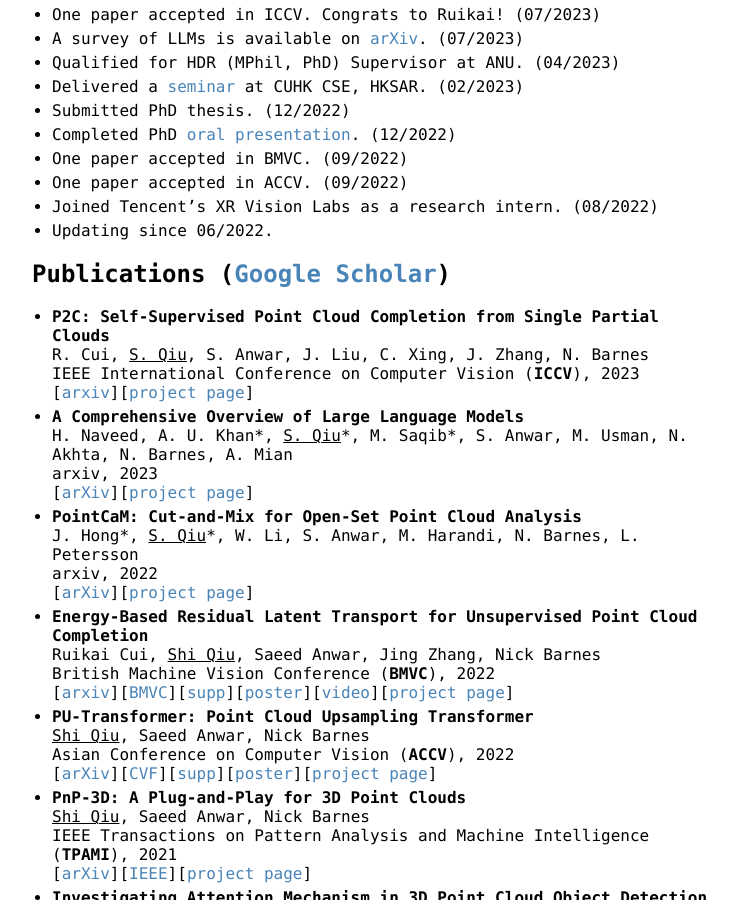
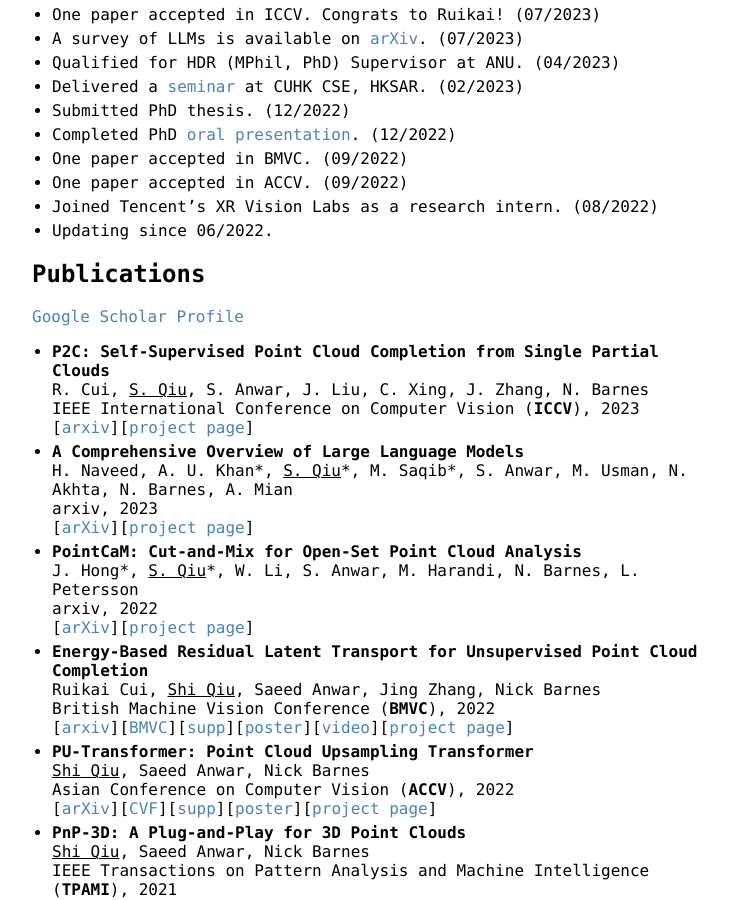
Before and after one commit to ShiQiu0419/ShiQiu0419.github.io, a Jekyll site: the page built from index.md, in a window 1280 px wide and 900 px high, scrolled down 414 px. Shown: the whole window, without its empty margins (258-995 px from the left). Built offline with Jekyll 4.4.1, drawn with Linux system fonts in a browser that asks for light colours; our own code applies the rules of GitHub Pages for plain Markdown files.

Commit message:
Update index.md

```diff
--- a/index.md
+++ b/index.md
@@ -21,7 +21,8 @@ I will be joining the Department of Computer Science and Engineering at The Chin
 * Joined Tencent's XR Vision Labs as a research intern. (08/2022)
 * Updating since 06/2022.
 
-## Publications ([Google Scholar](https://scholar.google.com/citations?user=OPNVthUAAAAJ))
+## Publications
+[Google Scholar Profile](https://scholar.google.com/citations?user=OPNVthUAAAAJ)
 * **P2C: Self-Supervised Point Cloud Completion from Single Partial Clouds**
 R. Cui, <ins>S. Qiu</ins>, S. Anwar, J. Liu, C. Xing, J. Zhang, N. Barnes
 IEEE International Conference on Computer Vision (**ICCV**), 2023
```
